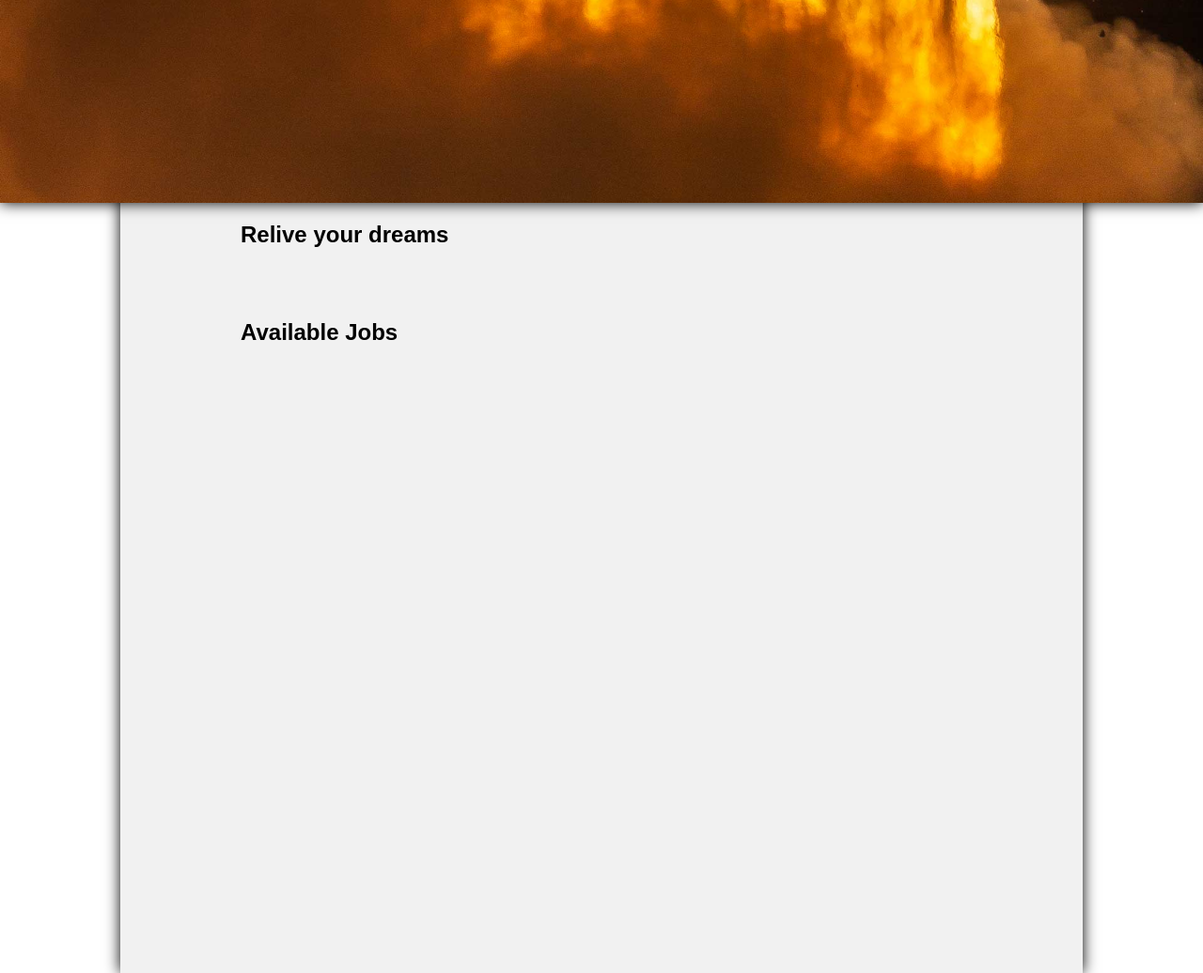
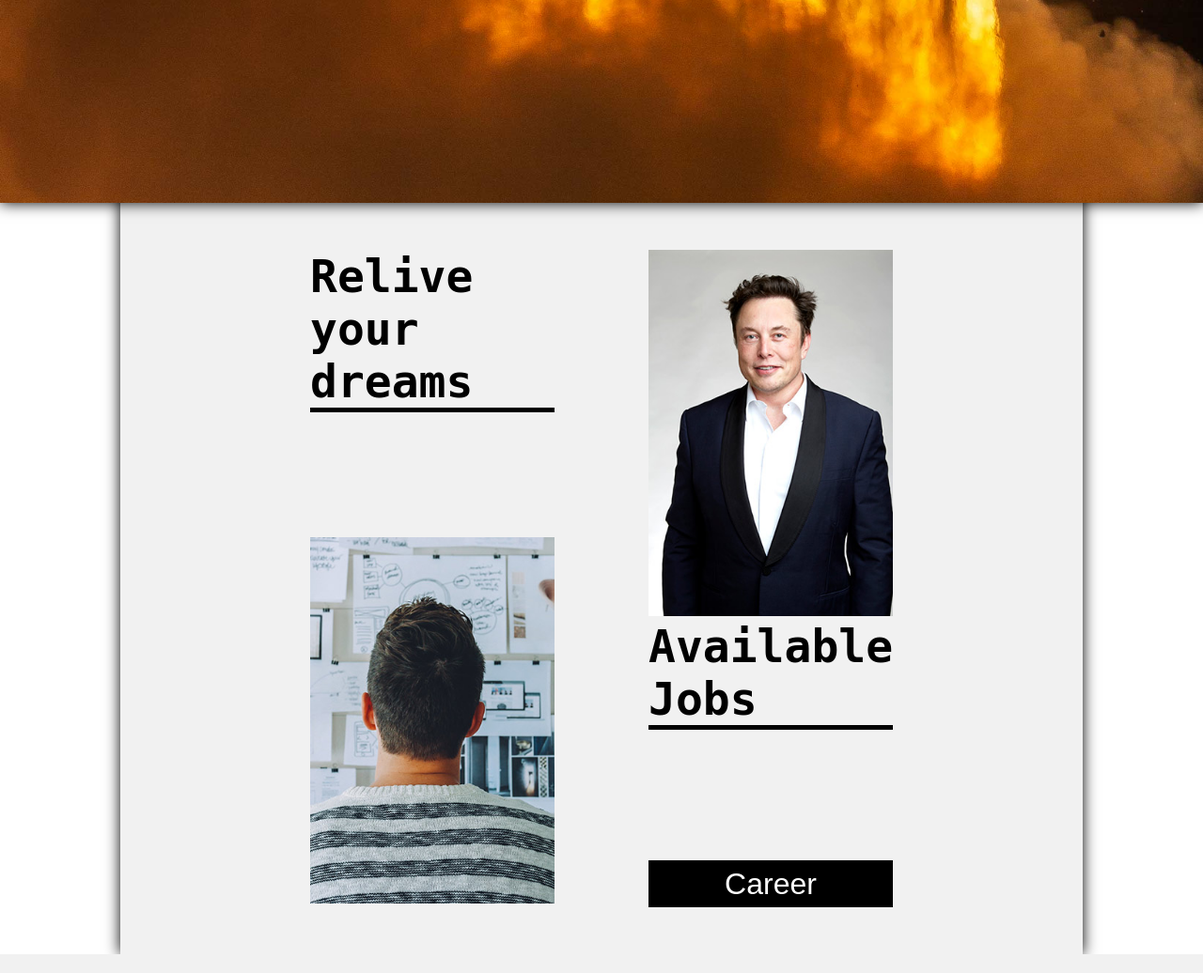
Before and after one commit to fanzypantz/ProjectExam01, a PHP site: page / in a window 1280 px wide. Shown: the part 5384-6420 px from the top of the page at 94% size. Run offline with PHP 8.4, Linux system fonts and the light colour scheme; some web fonts are replaced.

Commit message:
first page html and css completed
alt text on gallery not done

```diff
--- a/css/base.css
+++ b/css/base.css
@@ -375,6 +375,46 @@ header .nav .nav-element.active h2 {
   object-position: 100% 50%;
 }
 
+#business {
+  display: flex;
+  justify-content: center;
+  align-items: center;
+}
+#business .column {
+  display: flex;
+  flex-direction: column;
+  justify-content: space-between;
+  height: 700px;
+  width: 260px;
+  margin: 50px;
+}
+#business .column #dreams, #business .column #jobs {
+  border-bottom: 5px solid black;
+}
+#business .column img {
+  width: 100%;
+}
+#business .column .career-button {
+  width: 100%;
+  height: 50px;
+  background-color: black;
+  color: white;
+  text-align: center;
+  line-height: 50px;
+  font-size: 2em;
+  margin-top: auto;
+}
+#business .column .career-button:hover {
+  background-color: rgba(0, 0, 0, 0.5);
+}
+#business .column h1 {
+  margin: 0;
+  font-size: 3em;
+  word-wrap: break-spaces;
+  font-family: letter-gothic-std, monospace;
+  font-weight: 600;
+}
+
 /* Reusability Section */
 #header-reusability {
   background: url(/images/header02.jpg) no-repeat center center;
--- a/css/pages/index.sass
+++ b/css/pages/index.sass
@@ -212,3 +212,42 @@
     height: 100%
     object-fit: cover
     object-position: 100% 50%
+
+#business
+  display: flex
+  justify-content: center
+  align-items: center
+
+  .column
+    display: flex
+    flex-direction: column
+    justify-content: space-between
+    height: 700px
+    width: 260px
+    margin: 50px
+
+    #dreams, #jobs
+      border-bottom: 5px solid black
+
+    img
+      width: 100%
+
+    .career-button
+      width: 100%
+      height: 50px
+      background-color: black
+      color: white
+      text-align: center
+      line-height: 50px
+      font-size: 2em
+      margin-top: auto
+
+      &:hover
+        background-color: $bg
+
+    h1
+      margin: 0
+      font-size: 3em
+      word-wrap: break-spaces
+      font-family: letter-gothic-std, monospace
+      font-weight: 600
--- a/index.php
+++ b/index.php
@@ -137,18 +137,19 @@
     </div>
 </section>
 
-<section  class="container-normal">
-    <div>
-        <h1>Relive your dreams</h1>
+<section id="business" class="container-normal">
+    <div class="column">
+        <h1 id="dreams">Relive your dreams</h1>
         <div>
-            <img src="" alt="">
+            <img src="/images/business01.jpg" alt="man looking at planning board">
         </div>
     </div>
-    <div>
+    <div class="column">
         <div>
-            <img src="" alt="">
+            <img src="/images/elon_musk.jpg" alt="elon musk">
         </div>
-        <h1>Available Jobs</h1>
+        <h1 id="jobs">Available Jobs</h1>
+        <a class="career-button" href="https://www.spacex.com/careers" target="_blank">Career</a>
     </div>
 </section>
 
```
Also changed, not shown: images/business01.jpg (added), images/elon_musk.jpg (added), 1 other file.
